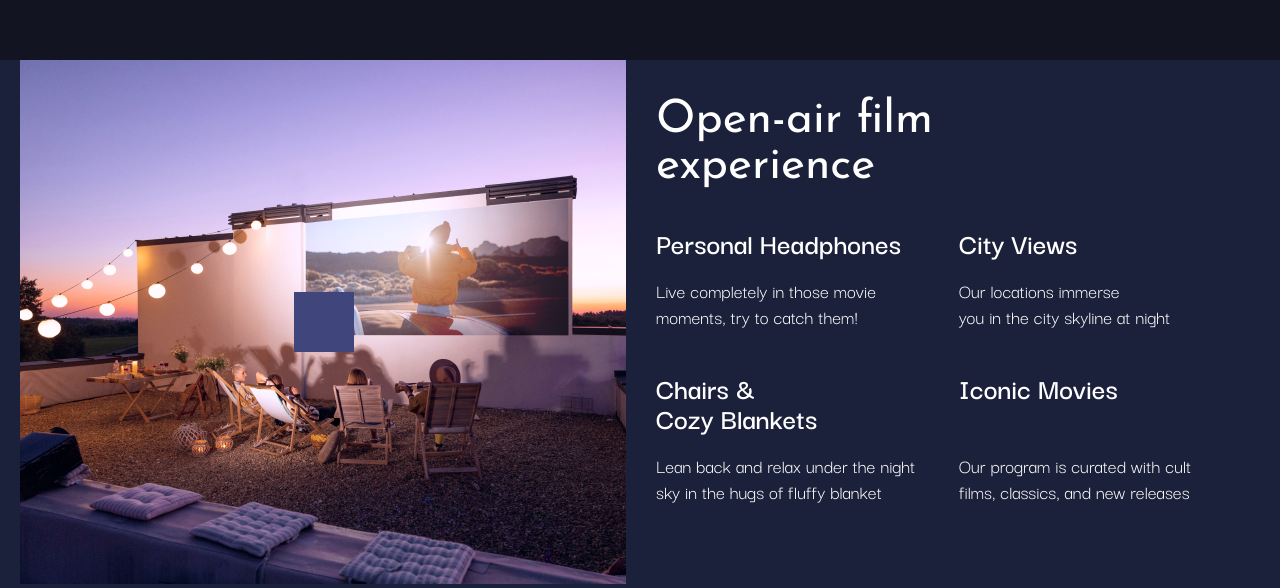
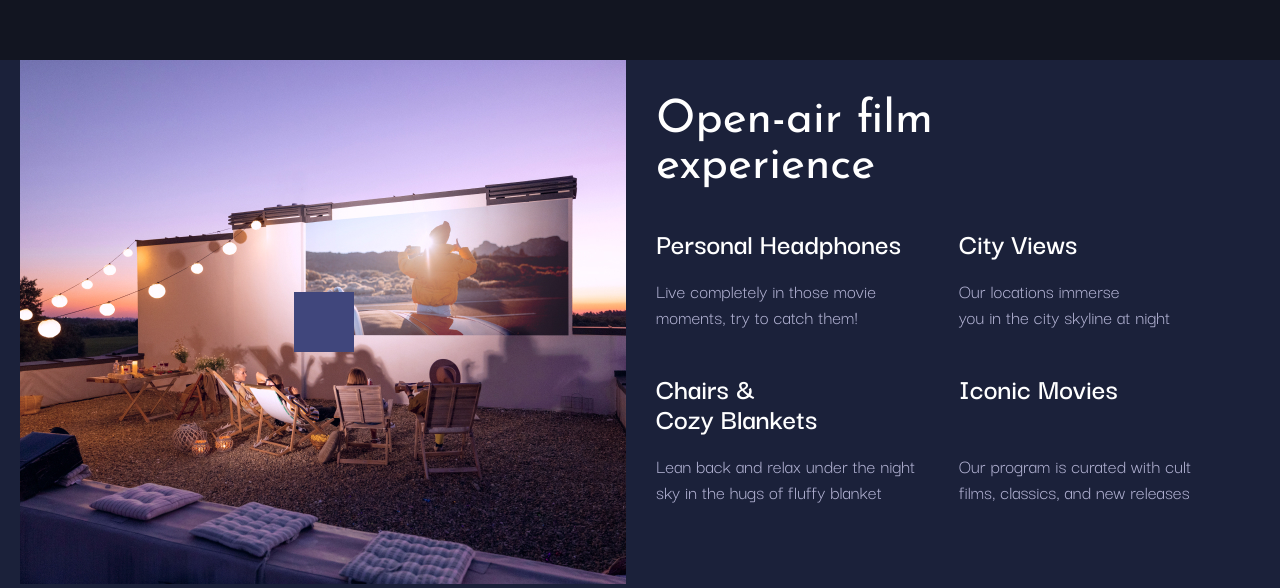
Before and after one commit to NadiaPukhova/RCinema-lesson, a plain HTML site: page index.html in a window 1280 px wide. Shown: the part 960-1548 px from the top of the page. Drawn offline with Linux system fonts and the light colour scheme.

Commit message:
цвет шрифта

```diff
--- a/style/style.css
+++ b/style/style.css
@@ -253,6 +253,7 @@ a {
     font-size: 20px;
     line-height: 26px;
     margin-top: 20px;
+    color: #B2B2D3;
 }
 
 .open-air__item--top p {
```
